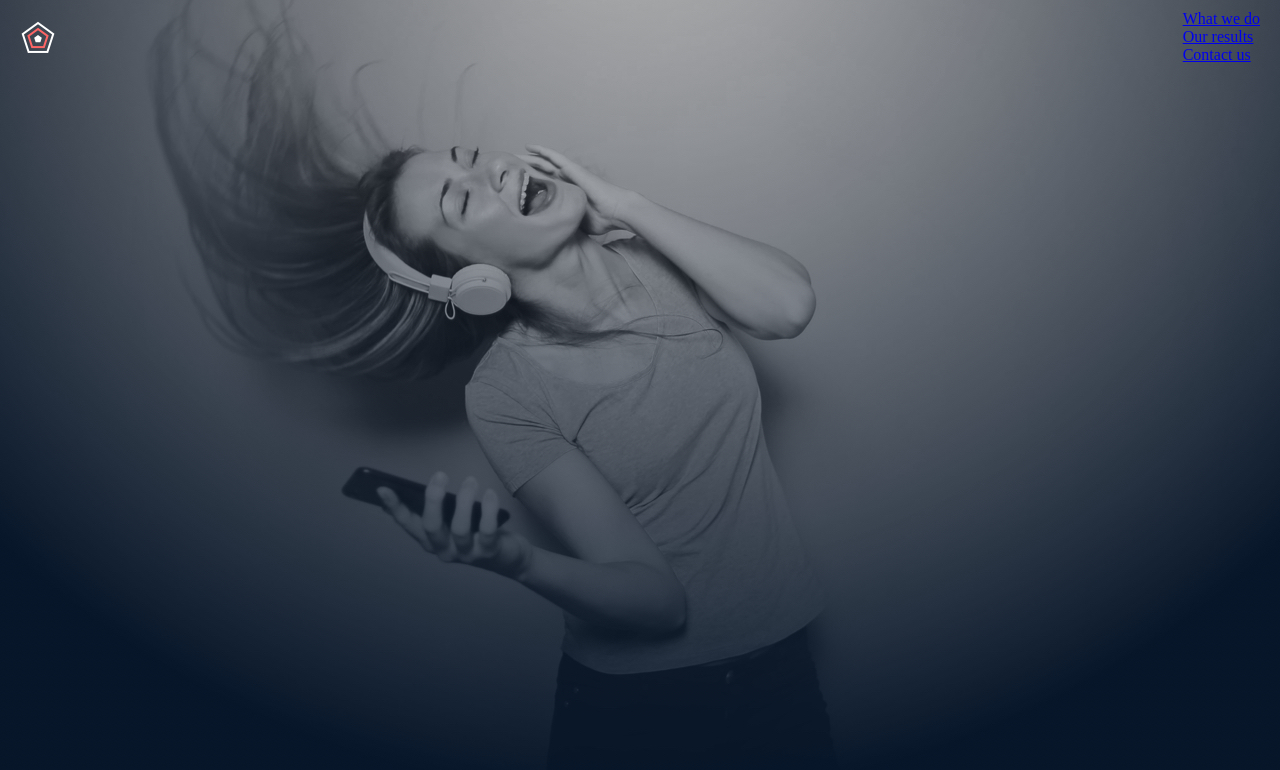
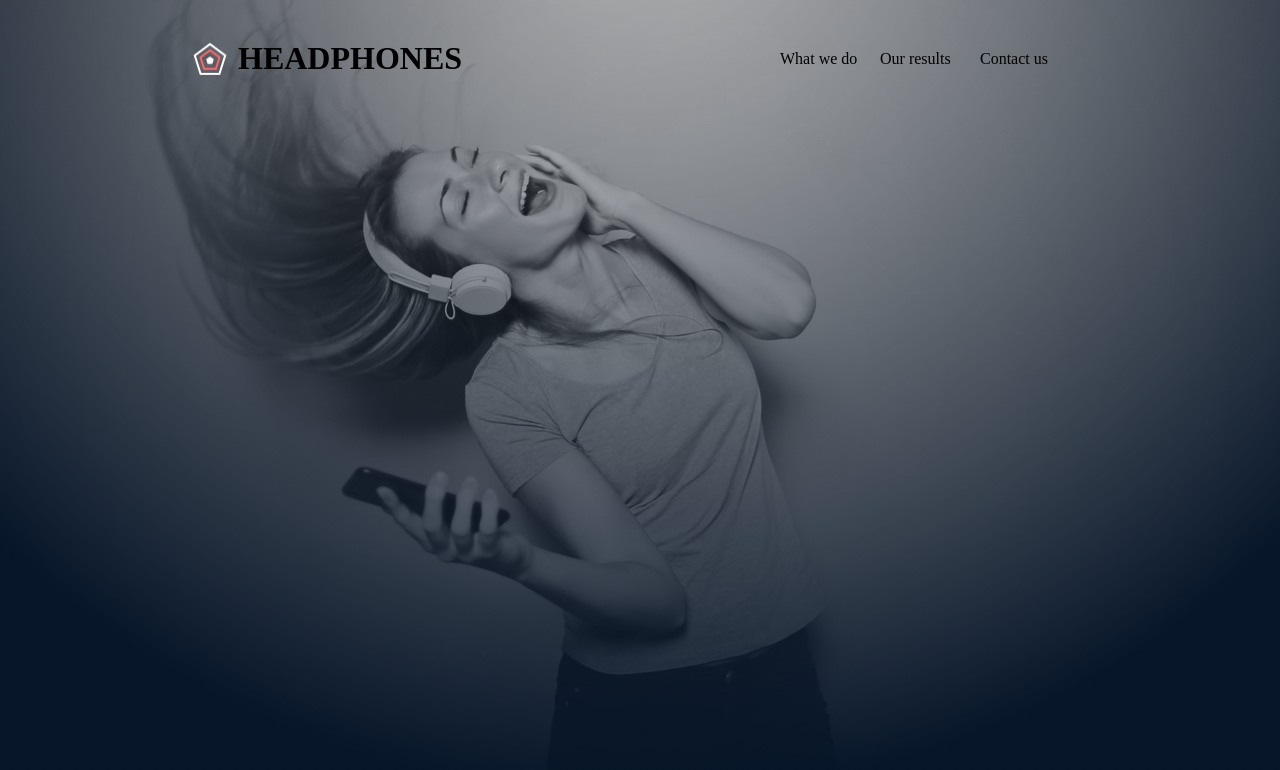
Before and after one commit to Hakuuna/alx_html_css, a plain HTML site: page css_advanced/headphones/0-indew.html in a window 1280 px wide. Drawn offline with Linux system fonts and the light colour scheme.

Commit message:
section-1 header is done

```diff
--- a/headphones/0-indew.html
+++ b/css_advanced/headphones/0-indew.html
@@ -9,8 +9,11 @@
 <body>
     <div class="hero-container">
         <header>
-            <img src="./../Sources/images/favicon.png" alt="headphones-icon">
-            <ul>
+            <div class="header-left-section">
+                <img src="./images/favicon.png" alt="headphones-icon">
+                <h1>HEADPHONES</h1>
+            </div>
+            <ul class="header-right-section">
                 <li><a href="##">What we do</a></li>
                 <li><a href="##">Our results</a></li>
                 <li><a href="##">Contact us</a></li>
--- a/headphones/0-styles.css
+++ b/css_advanced/headphones/0-styles.css
@@ -13,7 +13,10 @@ body {
     height: 100%;
     width: 100%;
 }
-
+a{
+    text-decoration: none;
+    color: inherit;
+}
 li {
     list-style: none;
 }
@@ -22,17 +25,35 @@ li {
     position: relative;
     width: 100%;
     height: 100vh;
-    background: url('./../Sources/images/headphones_hero_1.jpg') no-repeat center center/cover;
+    background: url('./images/headphones_hero_1.jpg') no-repeat center center/cover;
 }
 
 header {
     position: absolute;
-    top: 0;
-    left: 0;
+    top: 5vh;
     width: 100%;
     z-index: 10;
     display: flex;
+    margin: 0 auto;
     justify-content: space-between;
     align-items: center;
-    padding: 10px 20px;
+
 }
+
+.header-left-section{
+    display: flex;
+    gap: 10px;
+    margin-left: 15%;
+}
+
+.header-right-section{
+    display: flex;
+    width: 500px;
+}
+.header-right-section li{
+    display: flex;
+    width: 20%;
+}
+.header-right-section li a{
+    display: flex;
+}
```
Also changed, not shown: css_advanced/index.html (+1 -0 lines), css_advanced/headphones/images/favicon.ico (added), css_advanced/headphones/images/favicon.png (added), css_advanced/headphones/images/headphones_hero_1.jpg (added), css_advanced/headphones/images/headphones_hero_2.jpg (added), css_advanced/headphones/images/logo_headphones.png (added), css_advanced/headphones/images/pentagone.png (added), 1 other file.
